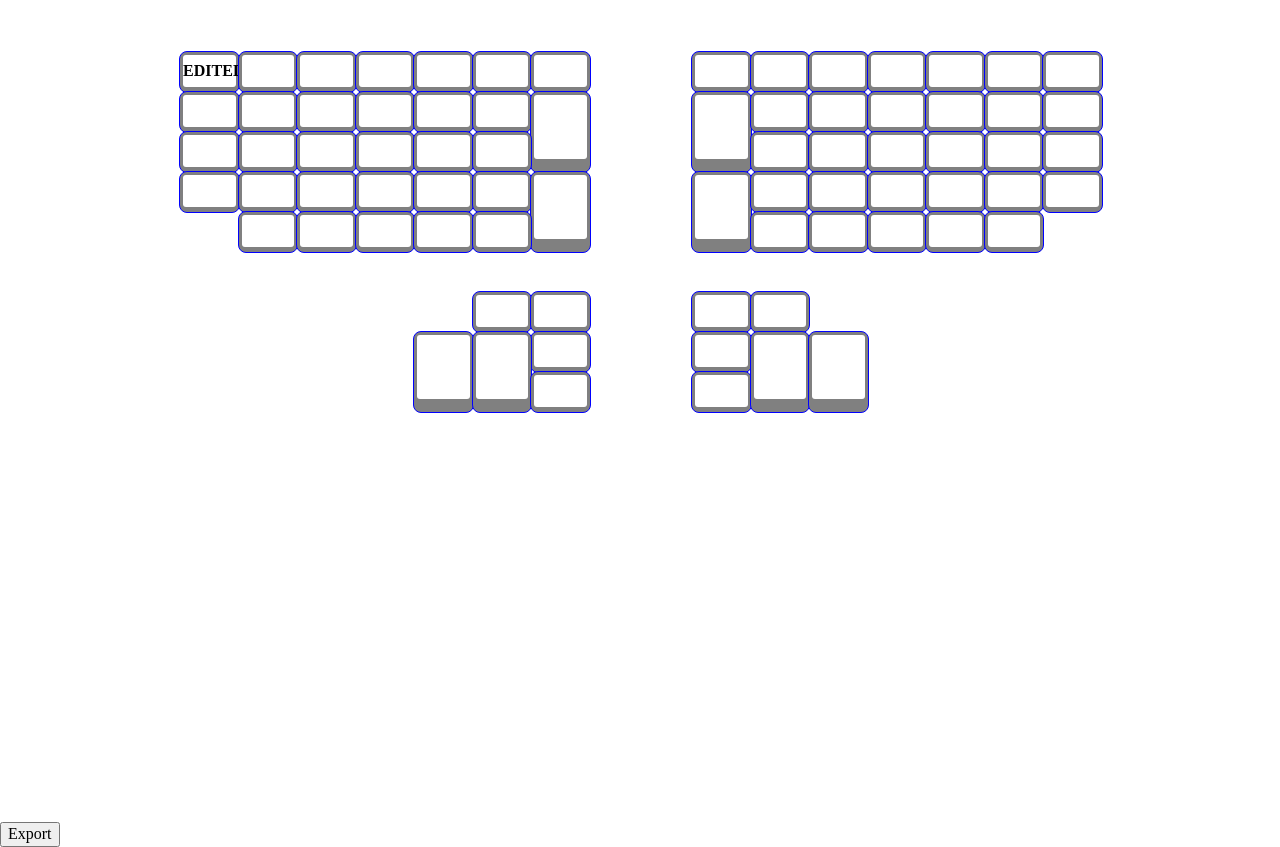
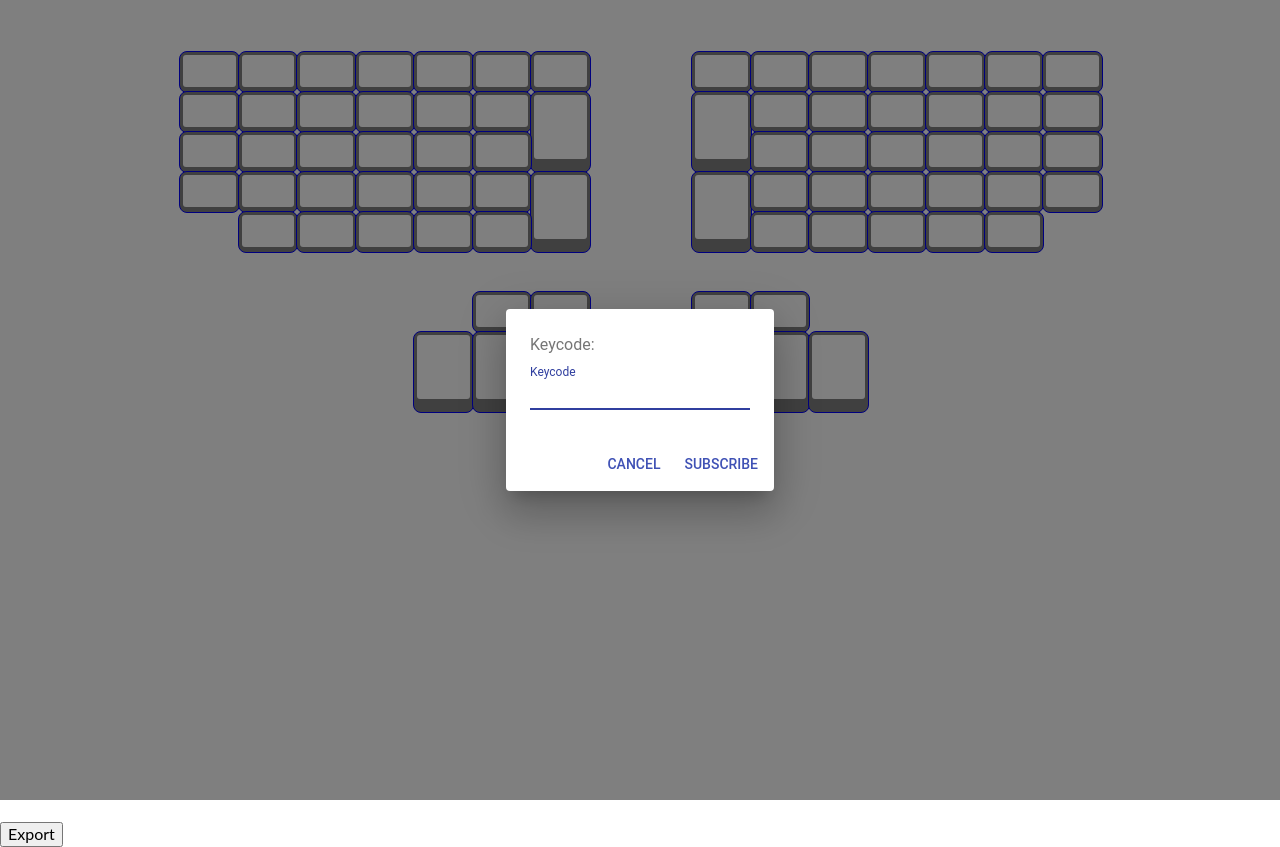
Before and after one commit to danielo515/ergodox-configurator, a Gatsby site: page /keyboard in a window 1280 px wide. Both pictures are taken after a click on the element 209 px from the left and 71 px from the top of the page. Built offline with nearby package versions, Linux system fonts and the light colour scheme; Gatsby itself is replaced by a stand-in of ours.

Commit message:
feat: allow basic key edit

```diff
--- /dev/null
+++ b/src/components/EditForm/EditForm.js
@@ -0,0 +1,80 @@
+import React, { PureComponent } from "react";
+import Button from "@material-ui/core/Button";
+import TextField from "@material-ui/core/TextField";
+import Dialog from "@material-ui/core/Dialog";
+import DialogActions from "@material-ui/core/DialogActions";
+import DialogContent from "@material-ui/core/DialogContent";
+import DialogContentText from "@material-ui/core/DialogContentText";
+import DialogTitle from "@material-ui/core/DialogTitle";
+import PropTypes from "prop-types";
+
+import { withStyles } from "@material-ui/core/styles";
+
+const styles = theme => ({
+  root: {
+    display: "flex",
+    flexDirection: "column",
+    alignItems: "center"
+  }
+});
+
+class EditForm extends PureComponent {
+  state = {
+    keyCode: "KC_TRANSPARENT"
+  };
+
+  static defaultProps = {
+    open: false,
+    info: {}
+  };
+
+  static propTypes = {
+    open: PropTypes.bool,
+    info: PropTypes.object
+  };
+
+  constructor(props) {
+    super(props);
+    this.onsSubmit = this.onsSubmit.bind(this);
+    this.onChange = this.onChange.bind(this);
+  }
+
+  onsSubmit() {
+    this.props.onClose({ keyCode: this.state.keyCode, ...this.props.info });
+  }
+  onChange({ target: { value } }) {
+    this.setState({ keyCode: value });
+  }
+  render() {
+    const { open, onClose } = this.props;
+    return (
+      <Dialog
+        open={open}
+        onClose={this.onsSubmit}
+        aria-labelledby="form-dialog-title"
+      >
+        <DialogContent>
+          <DialogContentText>Keycode:</DialogContentText>
+          <TextField
+            autoFocus
+            margin="dense"
+            id="keycode"
+            label="Keycode"
+            fullWidth
+            onChange={this.onChange}
+          />
+        </DialogContent>
+        <DialogActions>
+          <Button onClick={this.onsSubmit} color="primary">
+            Cancel
+          </Button>
+          <Button onClick={this.onsSubmit} color="primary">
+            Subscribe
+          </Button>
+        </DialogActions>
+      </Dialog>
+    );
+  }
+}
+
+export default withStyles(styles)(EditForm);
--- /dev/null
+++ b/src/components/EditForm/index.js
@@ -0,0 +1,2 @@
+import EditForm from "./EditForm.js";
+export default EditForm;
--- a/src/components/Key/index.js
+++ b/src/components/Key/index.js
@@ -16,6 +16,8 @@ const Label = styled.div`
   justify-content: center;
   width: 100%;
   text-align: center;
+  font-size: 85%;
+  word-break: break-word;
 `;
 
 const Cap = styled.div`
--- a/src/modules/keyboard.js
+++ b/src/modules/keyboard.js
@@ -1,6 +1,7 @@
 const prefix = "[keyboard]";
 export const EDIT_KEY = `${prefix} EDIT_KEY`;
 export const EXPORT_LAYOUT = `${prefix} EXPORT_LAYOUT`;
+export const SET_KEY = `${prefix} SET_KEY`;
 
 const editKey = payload => ({
   type: EDIT_KEY,
@@ -10,6 +11,16 @@ const editKey = payload => ({
 const exportLayout = _ => ({
   type: EXPORT_LAYOUT
 });
+const setKey = payload => ({
+  type: SET_KEY,
+  payload
+});
+
+export const actions = {
+  editKey,
+  exportLayout,
+  setKey
+};
 
 const layoutDescription = [
   // Left hand
@@ -41,13 +52,10 @@ const layout = {
 };
 
 const initialState = {
+  editing: false,
+  editingId: null,
   keys: {},
   layout
-};
-
-export const actions = {
-  editKey,
-  exportLayout
 };
 
 const twoToOneDimension = rowLen => (col, row) => col + row * rowLen;
@@ -80,13 +88,20 @@ const generateLayout = (layoutDescription, keysData) => {
   return compiledLayout.join();
 };
 
-export default (state = initialState, { type, payload }) => {
+export default (state = initialState, { type, payload = {} }) => {
+  const { id, keyCode } = payload;
   switch (type) {
-    case EDIT_KEY:
-      const { id } = payload;
+    case SET_KEY:
       return {
         ...state,
-        keys: { ...state.keys, [id]: { label: "EDITED" } }
+        editing: false,
+        keys: { ...state.keys, [id]: { label: keyCode } }
+      };
+    case EDIT_KEY:
+      return {
+        ...state,
+        editing: true,
+        editingId: id
       };
     case EXPORT_LAYOUT:
       console.log(generateLayout(state.layout.description, state.keys));
--- a/src/pages/keyboard.js
+++ b/src/pages/keyboard.js
@@ -4,6 +4,7 @@ import { connect } from "react-redux";
 import { bindActionCreators } from "redux";
 
 import Keyboard from "../components/Keyboard";
+import EditForm from "../components/EditForm";
 import { actions as keyboardActions } from "../modules/keyboard";
 
 // if (process.env.NODE_ENV !== "production") {
@@ -17,7 +18,15 @@ export class KeyboardPage extends Component {
   };
 
   render() {
-    const { editKey, layout, keys, exportLayout } = this.props;
+    const {
+      editKey,
+      layout,
+      keys,
+      exportLayout,
+      editing,
+      editingId,
+      setKey
+    } = this.props;
     return (
       <React.Fragment>
         <Keyboard
@@ -27,6 +36,7 @@ export class KeyboardPage extends Component {
           keysData={keys}
         />
         <button onClick={exportLayout}>Export</button>
+        <EditForm open={editing} onClose={setKey} info={{ id: editingId }} />
       </React.Fragment>
     );
   }
--- a/src/styles.global.css
+++ b/src/styles.global.css
@@ -3,6 +3,7 @@ body,
 #___gatsby {
   width: 100%;
   height: 100%;
+  font-family: "Lato", sans-serif, monospace;
 }
 
 #___gatsby > * {
```
